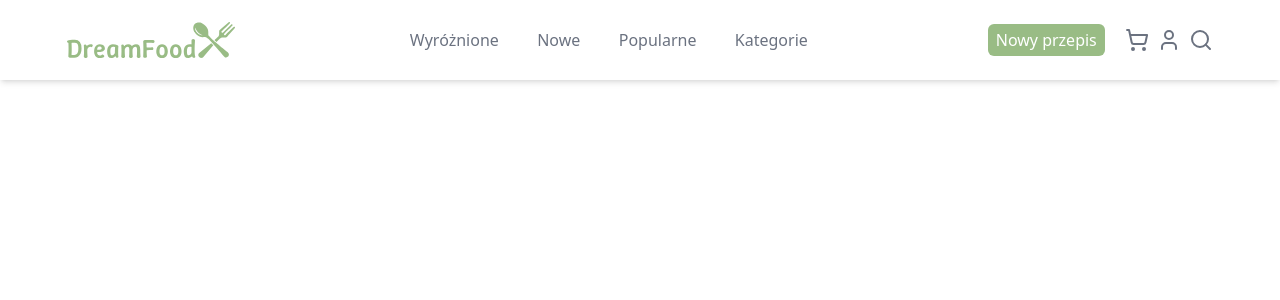
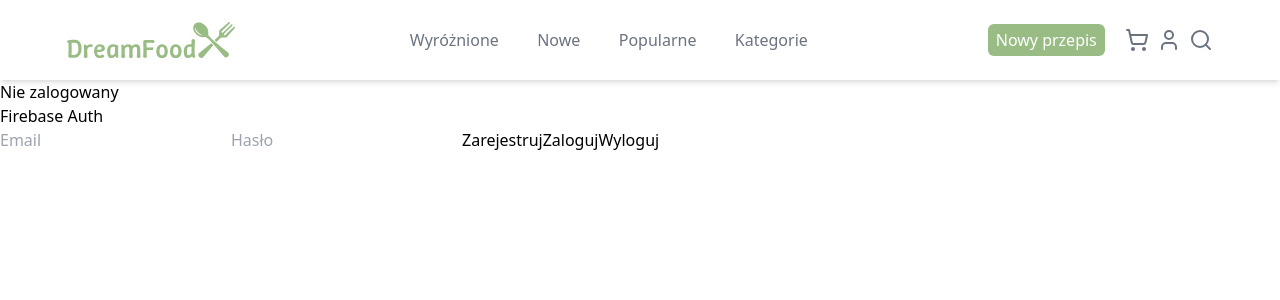
Before and after one commit to hallu-boss/dreamFoodX, a Vue app: page / in a window 1280 px wide. Shown: the top 300 px of the page. Built offline with nearby package versions, Linux system fonts and the light colour scheme; no server answers.

Commit message:
Added firebase authentication

```diff
--- a/package.json
+++ b/package.json
@@ -10,6 +10,7 @@
     "preview": "vite preview"
   },
   "dependencies": {
+    "firebase": "^11.5.0",
     "lucide-react": "^0.485.0",
     "react": "^19.0.0",
     "react-dom": "^19.0.0",
--- a/src/App.tsx
+++ b/src/App.tsx
@@ -1,12 +1,19 @@
-import NavBar from './components/NavBar/NavBar'
+import Auth from "./components/Auth";
+import NavBar from "./components/NavBar/NavBar";
+import { useAuth } from "./hooks/useAuth";
 
 function App() {
+  const user = useAuth();
 
   return (
-    <NavBar
-        logoPath="src/assets/logo-text-v2.svg"
-      />
-  )
+    <>
+      <NavBar logoPath="src/assets/logo-text-v2.svg" />
+      <div>
+        {user ? <p>Zalogowany jako: {user.email}</p> : <p>Nie zalogowany</p>}
+      </div>
+      <Auth />
+    </>
+  );
 }
 
-export default App
+export default App;
--- /dev/null
+++ b/src/components/Auth.tsx
@@ -0,0 +1,41 @@
+// src/components/Auth.tsx
+import { useState } from "react";
+import { signIn, signUp, logOut } from "../services/auth";
+
+const Auth = () => {
+  const [email, setEmail] = useState("");
+  const [password, setPassword] = useState("");
+  const [error, setError] = useState("");
+
+  const handleSignUp = async () => {
+    try {
+      await signUp(email, password);
+      alert("Zarejestrowano!");
+    } catch (err) {
+      setError("Błąd rejestracji: " + err);
+    }
+  };
+
+  const handleSignIn = async () => {
+    try {
+      await signIn(email, password);
+      alert("Zalogowano!");
+    } catch (err) {
+      setError("Błąd logowania: " + err);
+    }
+  };
+
+  return (
+    <div>
+      <h2>Firebase Auth</h2>
+      <input type="email" placeholder="Email" onChange={(e) => setEmail(e.target.value)} />
+      <input type="password" placeholder="Hasło" onChange={(e) => setPassword(e.target.value)} />
+      <button onClick={handleSignUp}>Zarejestruj</button>
+      <button onClick={handleSignIn}>Zaloguj</button>
+      <button onClick={logOut}>Wyloguj</button>
+      {error && <p style={{ color: "red" }}>{error}</p>}
+    </div>
+  );
+};
+
+export default Auth;
--- /dev/null
+++ b/src/firebase.ts
@@ -0,0 +1,17 @@
+// Import the functions you need from the SDKs you need
+import { initializeApp } from "firebase/app";
+import { getAuth } from "firebase/auth";
+
+// Your web app's Firebase configuration
+const firebaseConfig = {
+  apiKey: "AIzaSyBenFq7Yci7ytDXW1OOmiEm3ggixNBNLpE",
+  authDomain: "dreamfoodx.firebaseapp.com",
+  projectId: "dreamfoodx",
+  storageBucket: "dreamfoodx.firebasestorage.app",
+  messagingSenderId: "492605294142",
+  appId: "1:492605294142:web:0964654d4382c7aa75336f"
+};
+
+// Initialize Firebase
+const app = initializeApp(firebaseConfig);
+export const auth = getAuth(app);
--- /dev/null
+++ b/src/hooks/useAuth.ts
@@ -0,0 +1,15 @@
+// src/hooks/useAuth.ts
+import { useEffect, useState } from "react";
+import { onAuthStateChanged, User } from "firebase/auth";
+import { auth } from "../firebase";
+
+export const useAuth = () => {
+  const [user, setUser] = useState<User | null>(null);
+
+  useEffect(() => {
+    const unsubscribe = onAuthStateChanged(auth, setUser);
+    return () => unsubscribe();
+  }, []);
+
+  return user;
+};
--- /dev/null
+++ b/src/services/auth.ts
@@ -0,0 +1,14 @@
+import { createUserWithEmailAndPassword, signInWithEmailAndPassword, signOut } from "firebase/auth";
+import {auth} from "../firebase"
+
+export const signUp = async (email: string, password: string) => {
+  return createUserWithEmailAndPassword(auth, email, password);
+};
+
+export const signIn = async (email: string, password: string) => {
+  return signInWithEmailAndPassword(auth, email, password);
+};
+
+export const logOut = async () => {
+  return signOut(auth);
+};
```
